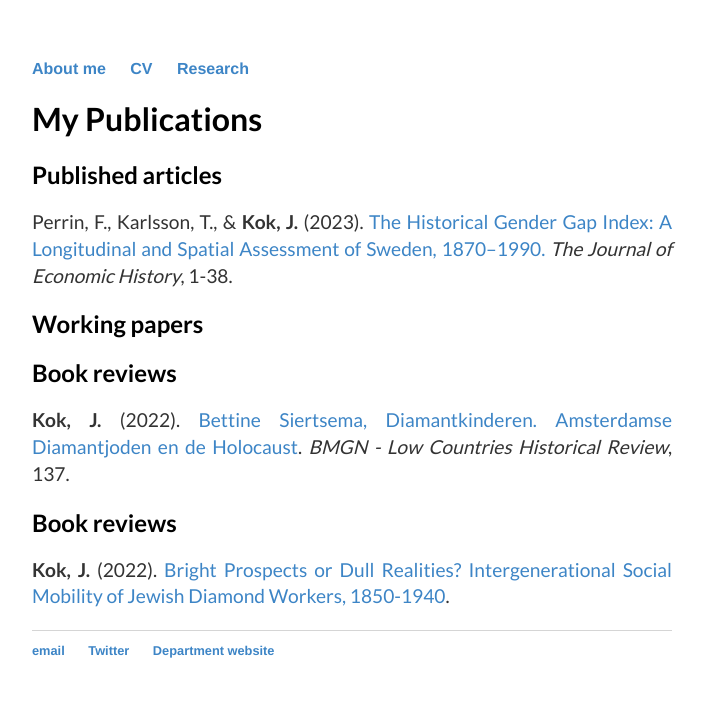
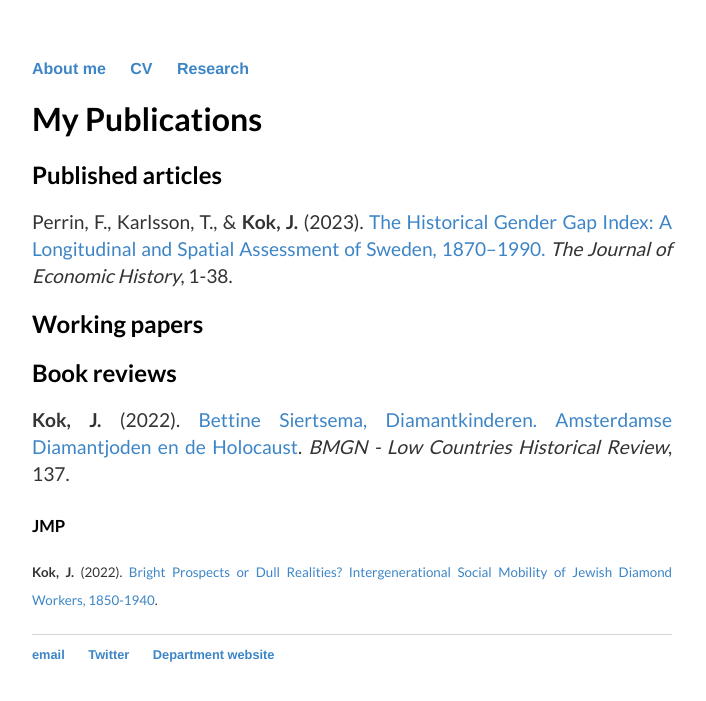
Before and after one commit to kok-joris/kok-joris.github.io, a Jekyll site: the page built from research/index.html, in a window 1280 px wide. Shown: the top 701 px of the page, without its empty margins (288-994 px from the left). Built offline with Jekyll 4.4.1, drawn with Linux system fonts in a browser that asks for light colours; Markdown is read by kramdown in place of the engine named in the settings.

Commit message:
Update index.html

```diff
--- a/research/index.html
+++ b/research/index.html
@@ -16,9 +16,9 @@ title: Research
 		<b>Kok, J.</b> (2022). <a href="https://bmgn-lchr.nl/article/view/11294/13620" target="_blank">Bettine Siertsema, Diamantkinderen. Amsterdamse Diamantjoden en de Holocaust</a>. <i>BMGN - Low Countries Historical Review</i>, 137.
 	</p>
 
-	<h2>Book reviews</h2>
+	<h2><small><small>JMP</small></small></h2>
 	<p align="justify">
-		<b>Kok, J.</b> (2022). <a href="https://kok-joris.github.io/images/JMP_JorisKok_PRELIM.pdf" target="_blank">Bright Prospects or Dull Realities? Intergenerational Social Mobility of Jewish Diamond Workers, 1850-1940</a>.
+		<small><small><b>Kok, J.</b> (2022). <a href="https://kok-joris.github.io/images/JMP_JorisKok_PRELIM.pdf" target="_blank">Bright Prospects or Dull Realities? Intergenerational Social Mobility of Jewish Diamond Workers, 1850-1940</a>.</small></small>
 	</p>
 
 </div><!-- /.blurb -->
```
